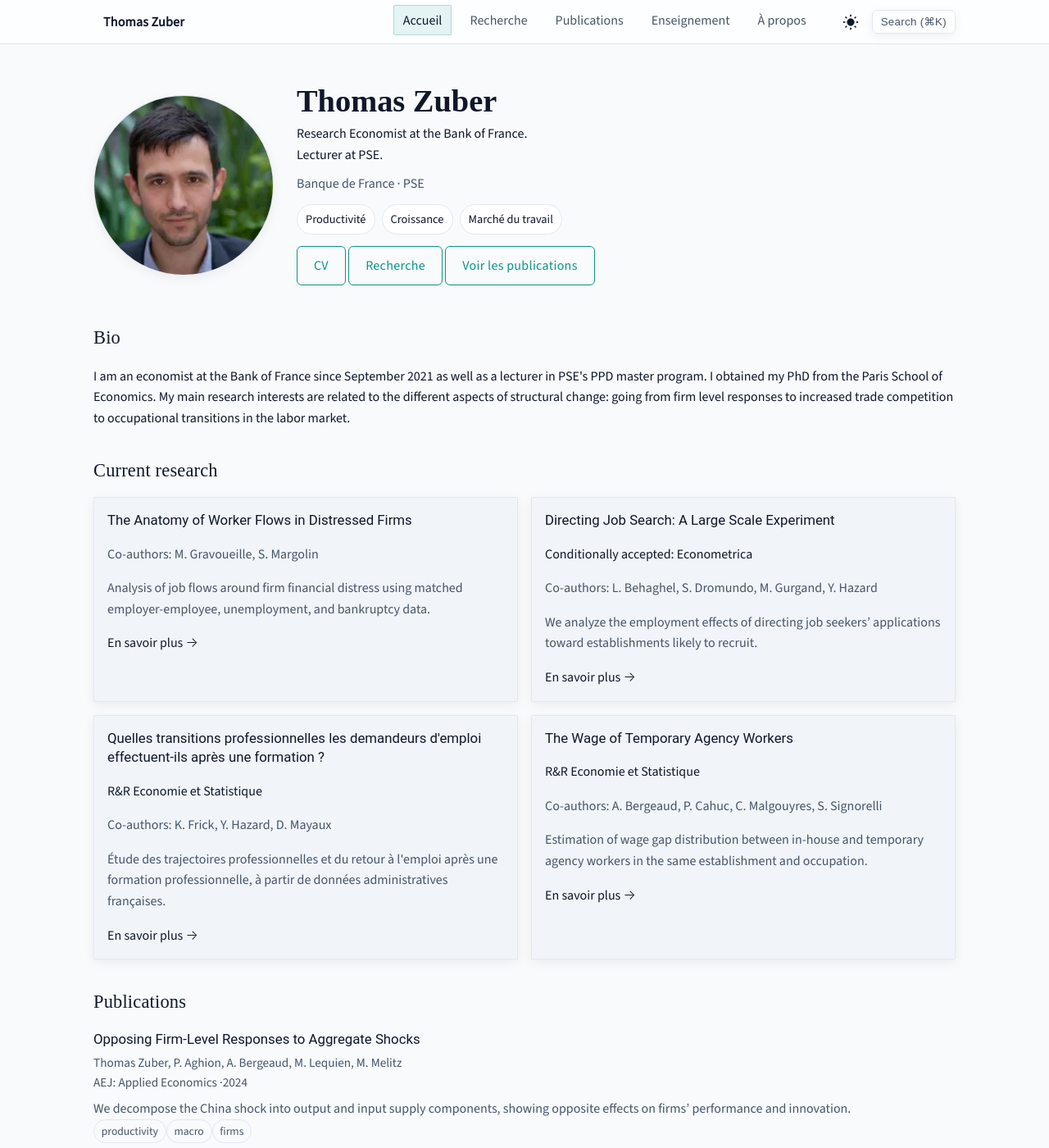
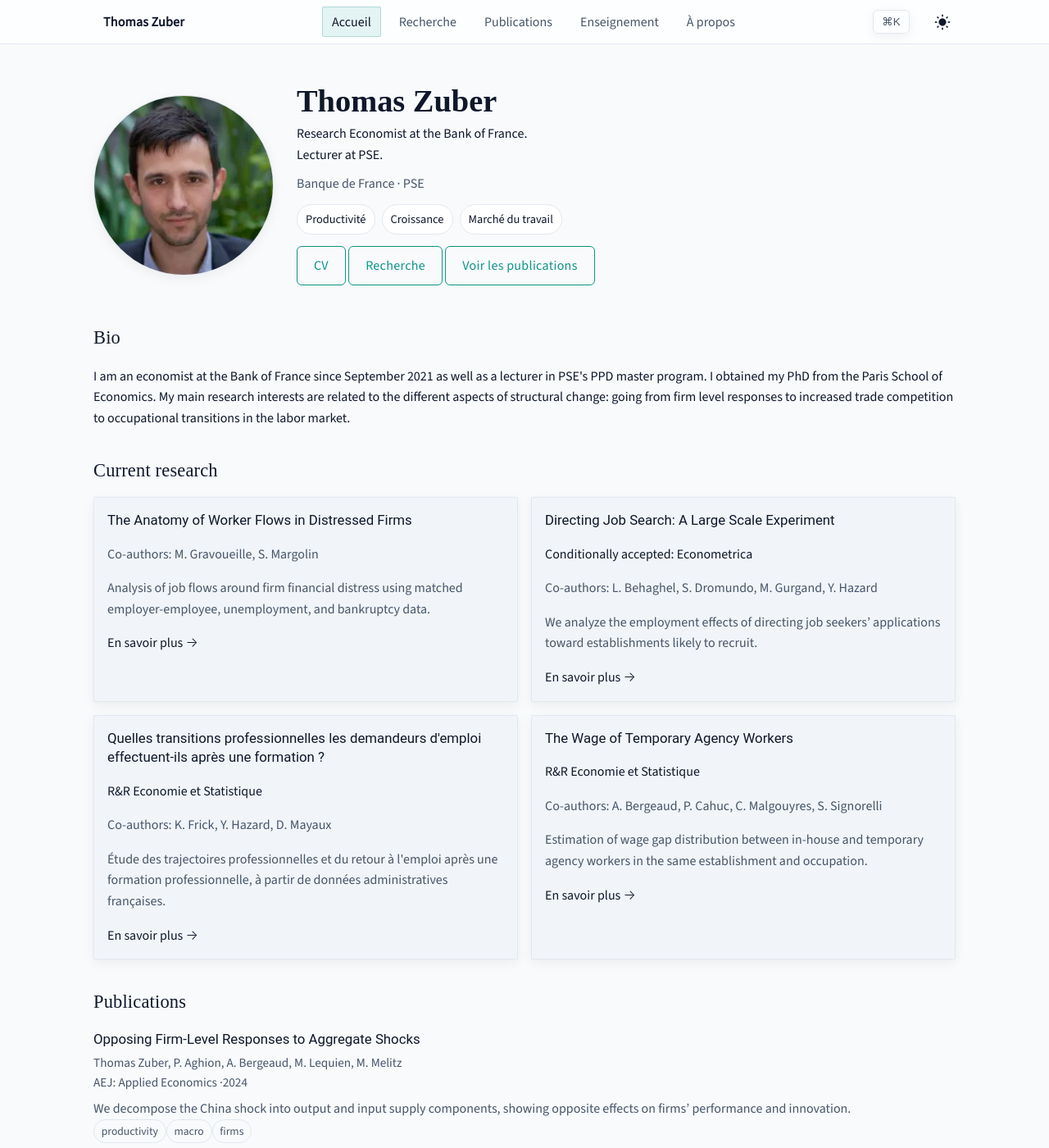
Before and after one commit to quentinglorieux/thomaszuber, a Jekyll site: the page built from index.markdown, in a window 1280 px wide and 1400 px high. Shown: the whole window at 82% size. Built offline with Jekyll 4.4.1, drawn with Linux system fonts in a browser that asks for light colours; comment, search, counter and statistics services are not loaded.

Commit message:
update footer.html, header.html and main.css

```diff
--- a/_includes/header.html
+++ b/_includes/header.html
@@ -1,10 +1,30 @@
-<nav class="nav">
+<div class="nav" role="navigation">
   <div class="bar container">
-    <div class="brand"><a href="{{ '/' | relative_url }}">{{ site.title }}</a></div>
+    <button id="nav-toggle" class="nav-toggle" aria-expanded="false" aria-controls="site-menu" aria-label="Open menu">
+      <svg class="icon-burger" xmlns="http://www.w3.org/2000/svg" viewBox="0 0 24 24" width="22" height="22" fill="none" stroke="currentColor" stroke-width="2" stroke-linecap="round">
+        <line x1="3" y1="6" x2="21" y2="6"/>
+        <line x1="3" y1="12" x2="21" y2="12"/>
+        <line x1="3" y1="18" x2="21" y2="18"/>
+      </svg>
+      <svg class="icon-close" xmlns="http://www.w3.org/2000/svg" viewBox="0 0 24 24" width="22" height="22" fill="none" stroke="currentColor" stroke-width="2" stroke-linecap="round">
+        <line x1="4" y1="4" x2="20" y2="20"/>
+        <line x1="20" y1="4" x2="4" y2="20"/>
+      </svg>
+    </button>
+    <div class="brand">
+      <a href="{{ '/' | relative_url }}">{{ site.title }}</a>
+    </div>
+
+    <nav class="menu" id="site-menu" aria-label="Primary menu">
       <ul>
-    {%- for item in site.data.nav -%}
+        {% for item in site.data.nav %}
           <li><a href="{{ item.url | relative_url }}" class="{% if page.url == item.url %}active{% endif %}">{{ item.title }}</a></li>
-    {%- endfor -%}
+        {% endfor %}
+      </ul>
+    </nav>
+
+    <div class="quick">
+      <button id="search-open" class="btn icon" aria-label="Search (⌘K)">⌘K</button>
       <button id="theme-toggle" class="theme-toggle" aria-label="Toggle dark mode">
         <svg class="icon-sun" xmlns="http://www.w3.org/2000/svg" viewBox="0 0 24 24" width="20" height="20" fill="currentColor">
           <circle cx="12" cy="12" r="5"/>
@@ -22,12 +42,10 @@
         <svg class="icon-moon" xmlns="http://www.w3.org/2000/svg" viewBox="0 0 24 24" width="20" height="20" fill="currentColor">
           <path d="M21 12.79A9 9 0 1 1 11.21 3a7 7 0 0 0 9.79 9.79z"/>
         </svg>
-  <button id="search-open" class="btn icon" aria-label="Search (⌘K)">Search (⌘K)</button>
-
-
       </button>
-    </ul>
-
+    </div>
   </div>
 
-</nav>
+  <!-- Overlay for mobile -->
+  <div class="nav__overlay" tabindex="-1" aria-hidden="true"></div>
+</div>
--- a/assets/css/main.css
+++ b/assets/css/main.css
@@ -77,7 +77,7 @@
 .nav {
   position: sticky;
   top: 0;
-  z-index: 50;
+  z-index: 100;
   backdrop-filter: saturate(160%) blur(6px);
   background: rgba(255, 255, 255, 0.7);
   border-bottom: 1px solid var(--border);
@@ -98,6 +98,7 @@
   font-weight: 600;
   letter-spacing: 0.2px;
 }
+.nav .quick { display: flex; align-items: center; gap: 8px; }
 .nav ul {
   display: flex;
   gap: 10px;
@@ -121,6 +122,49 @@
   background: rgba(13, 148, 136, 0.1);
   box-shadow: inset 0 0 0 1px rgba(13, 148, 136, 0.25);
 }
+/* Overlay (initially hidden) */
+.nav__overlay { display: none; }
+
+/* Mobile nav */
+.nav .nav-toggle { display: none; background: transparent; border: 1px solid var(--border); color: var(--muted); border-radius: 6px; padding: 6px 8px; align-items: center; justify-content: center; }
+.nav .nav-toggle .icon-close { display: none; }
+
+/* Desktop layout */
+.nav .menu { display: block; }
+
+@media (max-width: 860px) {
+  .nav .bar { gap: 10px; }
+  .nav .nav-toggle { display: inline-flex; }
+  .nav .menu {
+    position: absolute;
+    left: 0; right: 0; top: 100%;
+    background: var(--elev);
+    border-bottom: 1px solid var(--border);
+    box-shadow: var(--shadow);
+    padding: 8px 16px;
+    display: none;
+    z-index: 120;
+  }
+  .nav .menu ul { flex-direction: column; gap: 0; }
+  .nav .menu a { display: block; padding: 12px 8px; border-radius: 6px; }
+  /* Overlay fills screen when menu is open */
+  .nav__overlay {
+    position: fixed;
+    inset: 0;
+    background: rgba(2, 6, 23, 0.35);
+    backdrop-filter: blur(1px);
+    display: none;
+    z-index: 110;
+  }
+  .nav[data-open="true"] .nav__overlay { display: block; }
+
+  /* Lock body scroll when menu is open */
+  body.menu-open { overflow: hidden; }
+  .nav[data-open="true"] .menu { display: block; z-index: 60; }
+  .nav[data-open="true"] .nav-toggle .icon-burger { display: none; }
+  .nav[data-open="true"] .nav-toggle .icon-close { display: inline; }
+}
+
 .theme-dark .nav a:hover {
   background: rgba(255, 255, 255, 0.06);
 }
```
Also changed, not shown: _includes/footer.html (+28 -0 lines). Lines whose indentation alone changed are shown as unchanged.
